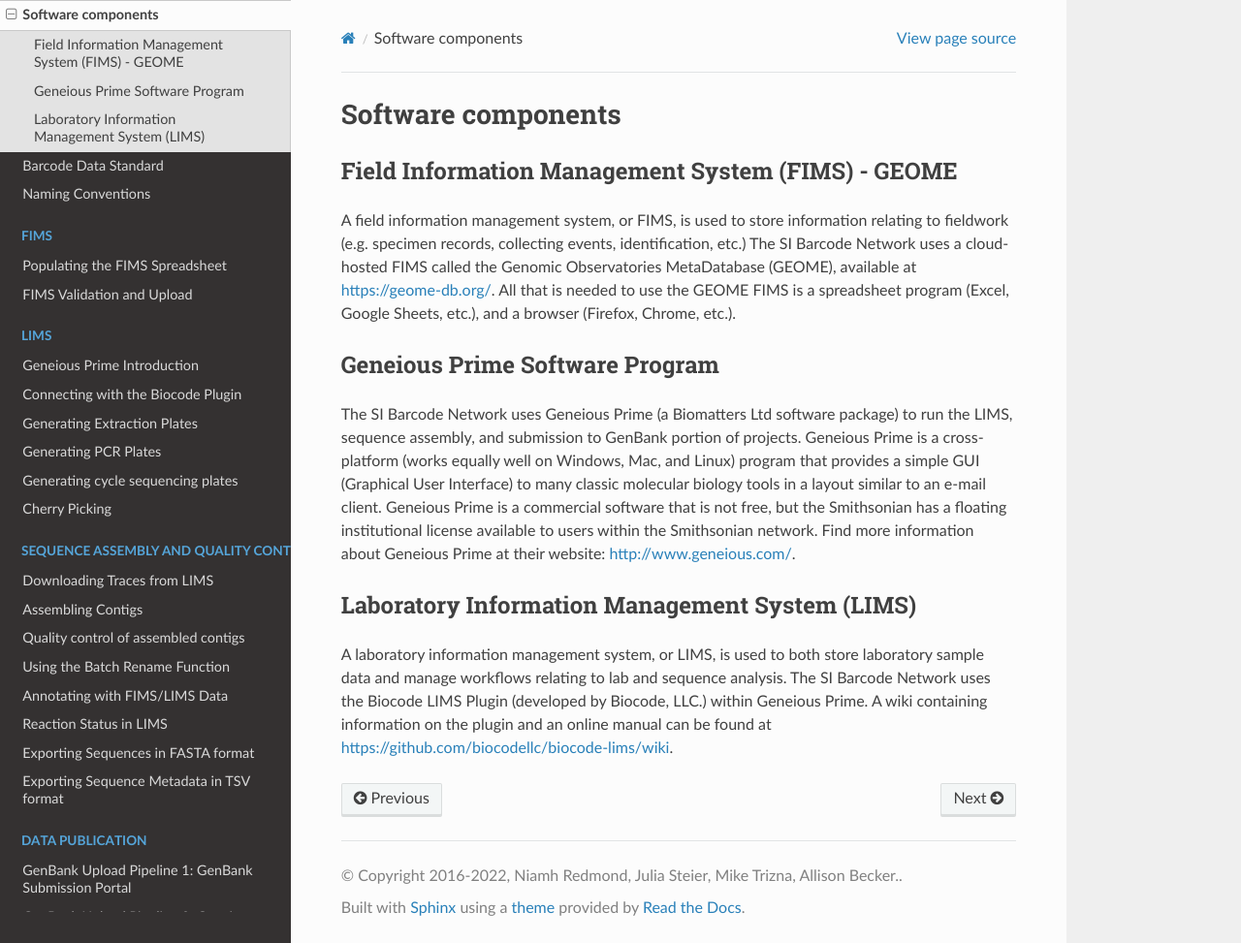
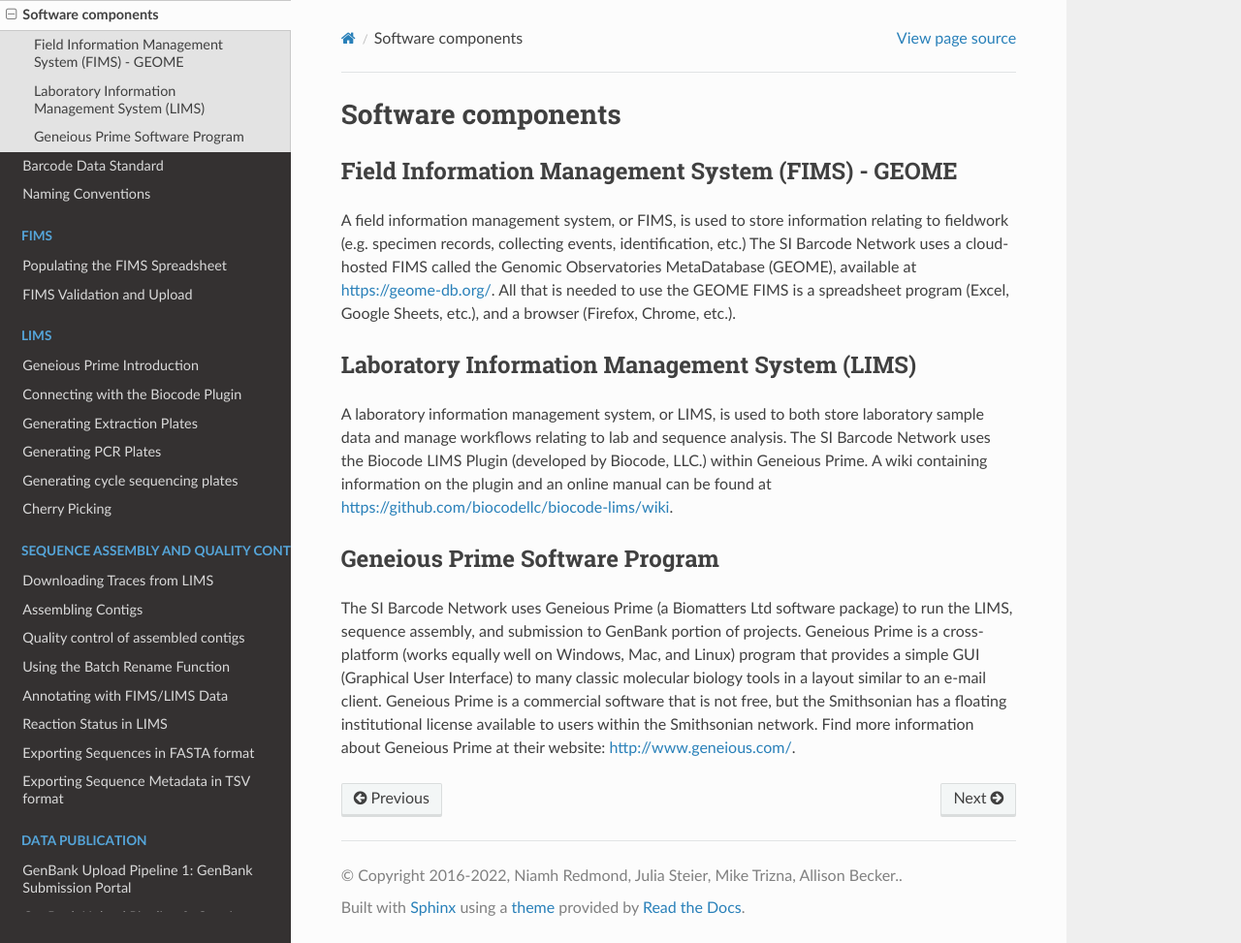
Before and after one commit to SIBarcodeNetwork/ReadtheDocsMaster, a Sphinx documentation site: the page built from Docs/software_components.rst, in a window 1280 px wide and 973 px high. Shown: the whole window at 97% size. Built offline with Sphinx 7.4.7 and the Read the Docs theme 2.0.0, drawn with Linux system fonts in a browser that asks for light colours.

```diff
--- a/Docs/software_components.rst
+++ b/Docs/software_components.rst
@@ -8,12 +8,14 @@ Field Information Management System (FIMS) - GEOME
 
 A field information management system, or FIMS, is used to store information relating to fieldwork (e.g. specimen records, collecting events, identification, etc.) The SI Barcode Network uses a cloud-hosted FIMS called the Genomic Observatories MetaDatabase (GEOME), available at https://geome-db.org/. All that is needed to use the GEOME FIMS is a spreadsheet program (Excel, Google Sheets, etc.), and a browser (Firefox, Chrome, etc.).
 
-Geneious Prime Software Program
---------------------------------
-
-The SI Barcode Network uses Geneious Prime (a Biomatters Ltd software package) to run the LIMS, sequence assembly, and submission to GenBank portion of projects. Geneious Prime is a cross-platform (works equally well on Windows, Mac, and Linux) program that provides a simple GUI (Graphical User Interface) to many classic molecular biology tools in a layout similar to an e-mail client. Geneious Prime is a commercial software that is not free, but the Smithsonian has a floating institutional license available to users within the Smithsonian network. Find more information about Geneious Prime at their website: http://www.geneious.com/.
 
 Laboratory Information Management System (LIMS)
 -----------------------------------------------
 
 A laboratory information management system, or LIMS, is used to both store laboratory sample data and manage workflows relating to lab and sequence analysis. The SI Barcode Network uses the Biocode LIMS Plugin (developed by Biocode, LLC.) within Geneious Prime. A wiki containing information on the plugin and an online manual can be found at https://github.com/biocodellc/biocode-lims/wiki.
+
+
+Geneious Prime Software Program
+--------------------------------
+
+The SI Barcode Network uses Geneious Prime (a Biomatters Ltd software package) to run the LIMS, sequence assembly, and submission to GenBank portion of projects. Geneious Prime is a cross-platform (works equally well on Windows, Mac, and Linux) program that provides a simple GUI (Graphical User Interface) to many classic molecular biology tools in a layout similar to an e-mail client. Geneious Prime is a commercial software that is not free, but the Smithsonian has a floating institutional license available to users within the Smithsonian network. Find more information about Geneious Prime at their website: http://www.geneious.com/.
```
